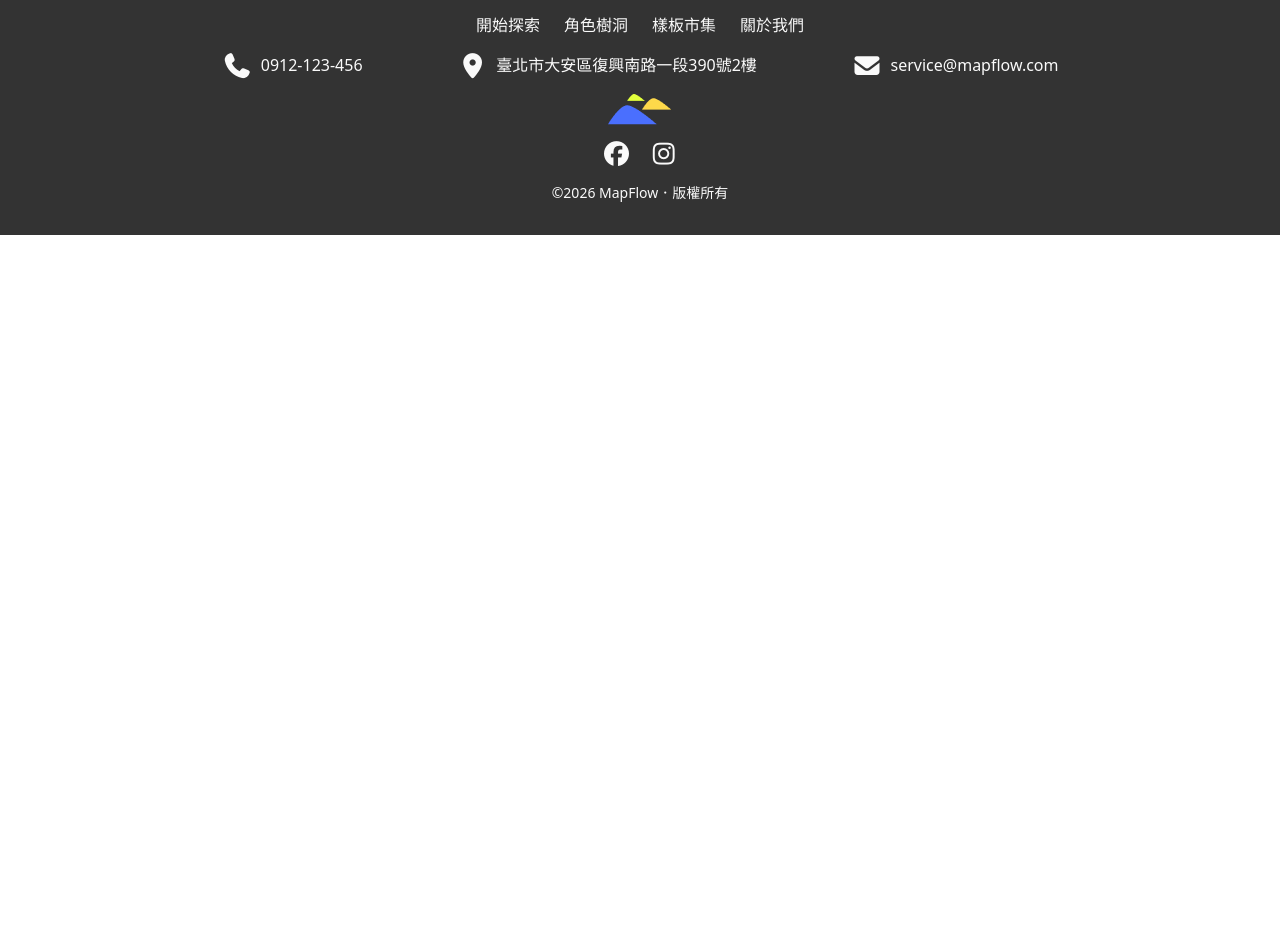
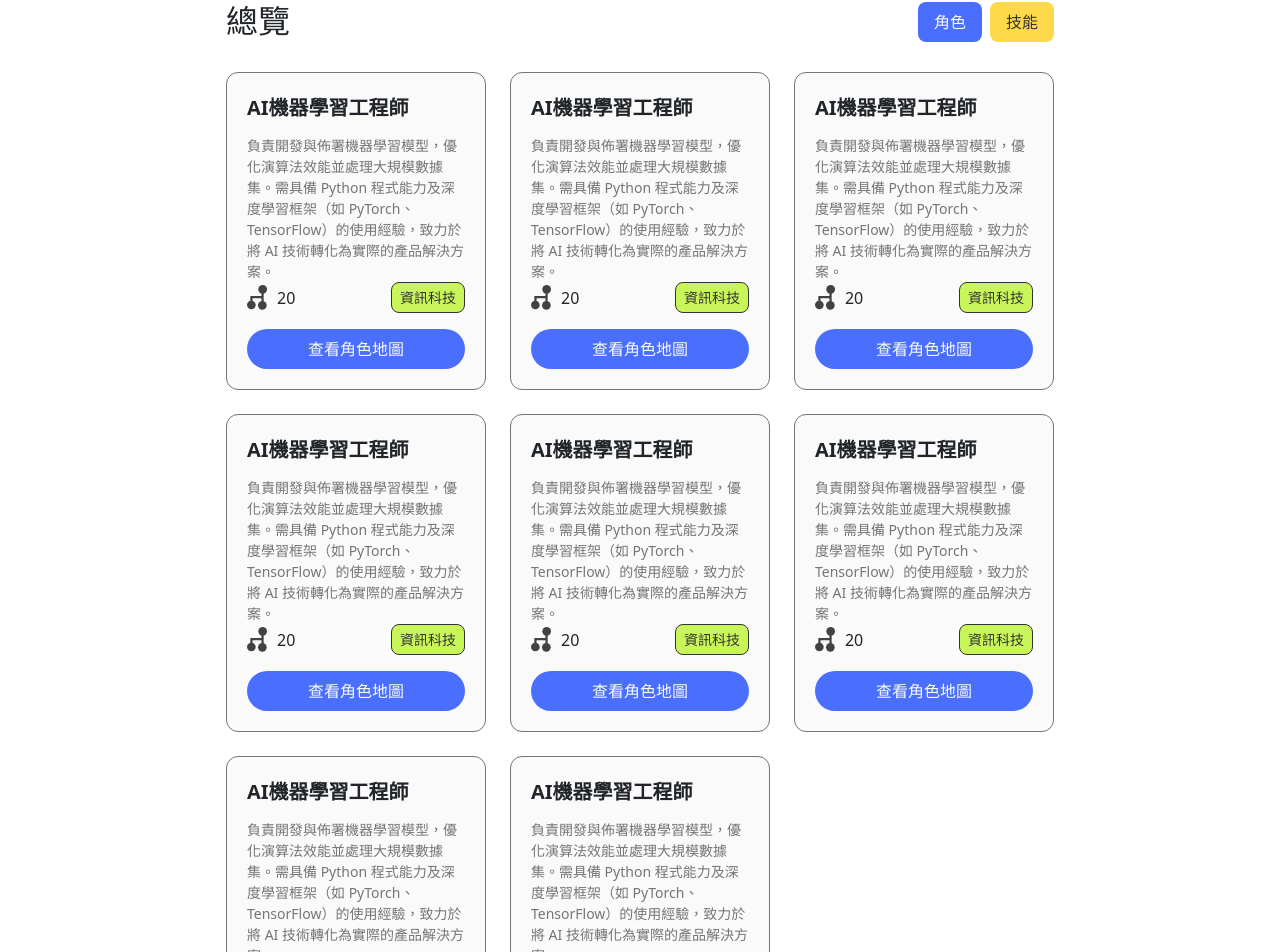
Before and after one commit to yuzh1363/MapFlow, a Vue app in the folder final-project/: page / in a window 1280 px wide. Shown: the part 1056-2008 px from the top of the page. Before the commit the page ends 1291 px from the top, so only its background shows below. Built offline with nearby package versions, Linux system fonts and the light colour scheme.

Commit message:
新增：搜尋頁總覽區塊

```diff
--- a/final-project/src/components/SearchCard.vue
+++ b/final-project/src/components/SearchCard.vue
@@ -35,8 +35,12 @@ import MyButton from './MyButton.vue';
     border: 1px solid #757575;
     border-radius: 12px;
     padding: 20px;
-    box-shadow: 1px 1px 12px #dfdfdf ;
     background-color: var(--color-neutral-50);
+    transition: all 0.2s ease-in-out;
+}
+.search-card:hover{
+    box-shadow: 1px 1px 12px #c9c9c9 ;
+
 }
 .job-info{
     display: flex;
--- a/final-project/src/views/Search.vue
+++ b/final-project/src/views/Search.vue
@@ -1,11 +1,12 @@
 <script setup>
 import SearchCard from '../components/SearchCard.vue';
 import Badge from '../components/Bagde.vue'
+import MyButton from '../components/MyButton.vue'
 </script>
 
 <template>
     <div style="height: 300px; background-color: #333;"></div>
-    <div class="main-container">
+    <div class="container">
         <div class="container px-5 mb-5">
             <h2>推薦角色</h2>
             <div id="carouselExampleIndicators" class="carousel slide" data-bs-ride="carousel">
@@ -122,6 +123,47 @@ import Badge from '../components/Bagde.vue'
             </div>
 
         </div>
+        <div class="container overview-container px-5 mb-5">
+            <div class="tab d-flex justify-content-between">
+                <h2>總覽</h2>
+                <div>
+                    <MyButton text="角色" border="square" size="size-sm" class="me-2"></MyButton>
+                    <MyButton text="技能" type="yellow" border="square" size="size-sm"></MyButton>
+                </div>
+            </div>
+            <div class="card-container mt-4">
+                <div class="row d-flex">
+                    <div class="col-10 col-sm-6 col-md-4 mb-4">
+                        <SearchCard></SearchCard>
+                    </div>
+                    <div class="col-10 col-sm-6 col-md-4 mb-4">
+                        <SearchCard></SearchCard>
+                    </div>
+                    <div class="col-10 col-sm-6 col-md-4 mb-4">
+                        <SearchCard></SearchCard>
+                    </div>
+                    <div class="col-10 col-sm-6 col-md-4 mb-4">
+                        <SearchCard></SearchCard>
+                    </div>
+                    <div class="col-10 col-sm-6 col-md-4 mb-4">
+                        <SearchCard></SearchCard>
+                    </div>
+                    <div class="col-10 col-sm-6 col-md-4 mb-4">
+                        <SearchCard></SearchCard>
+                    </div>
+                    <div class="col-10 col-sm-6 col-md-4 mb-4">
+                        <SearchCard></SearchCard>
+                    </div>
+                    <div class="col-10 col-sm-6 col-md-4 mb-4">
+                        <SearchCard></SearchCard>
+                    </div>
+                </div>
+                <div class="text-center">
+                    <MyButton text="查看更多" type="yellow" border="pill" size="size-md"></MyButton>
+                </div>
+            </div>
+
+        </div>
     </div>
 
 
@@ -165,4 +207,7 @@ import Badge from '../components/Bagde.vue'
 .custom-carousel-row .col {
     flex: 0 0 auto;
 }
+.card-container,.tab{
+    padding: 0 var(--spacing-24);
+}
 </style>
```
